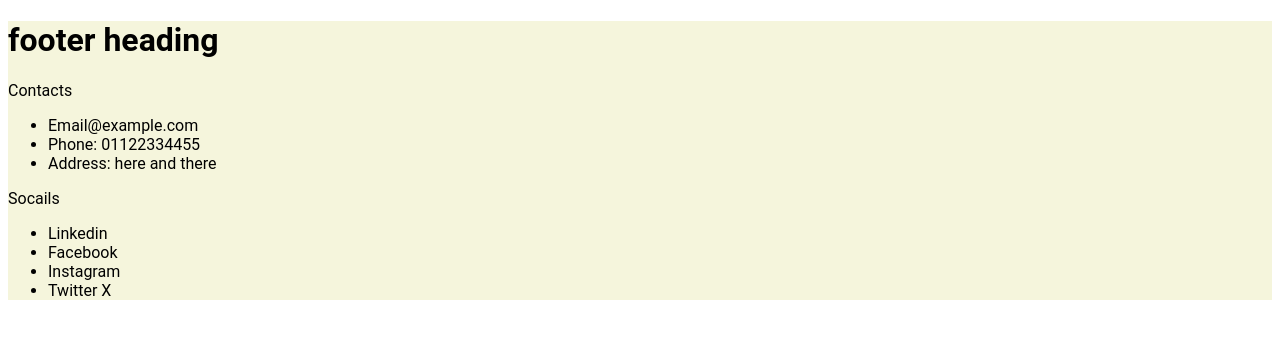
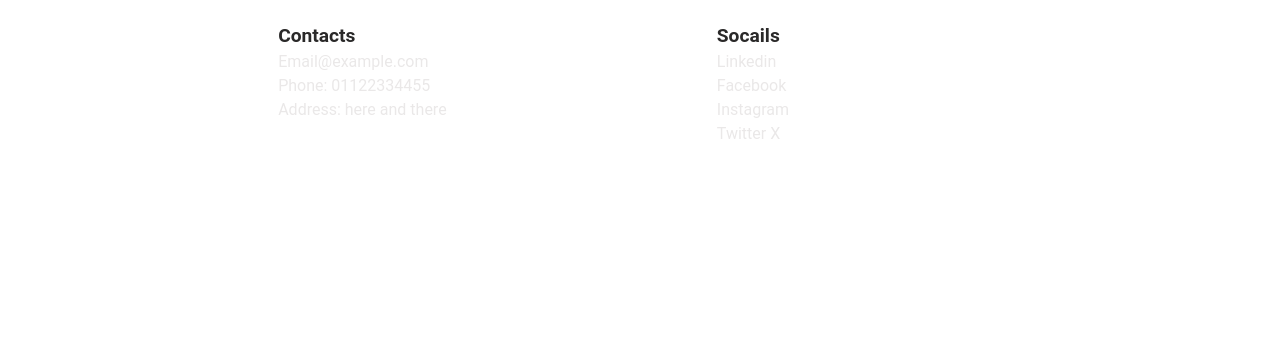
Before and after one commit to hassan388/website-project-1, a plain HTML site: page footer.html in a window 1280 px wide. Drawn offline with Linux system fonts and the light colour scheme.

Commit message:
Footer completed successfully

```diff
--- a/Styles/footer.css
+++ b/Styles/footer.css
@@ -3,10 +3,28 @@
     padding: none;
     font-family: "Roboto", system-ui;
     height: auto;
-    width: 100%;
-    background-color: beige;
-    bottom:0;
-    margin-bottom: 0;
-    position: -webkit-sticky;
-    position: relative;
+    width: 80%;
+    padding-bottom:50px;
 }
+.footer_body{
+    display: flex;
+    flex-direction: row;
+    justify-content: space-evenly;
+    align-items: stretch;
+    color: rgb(234, 232, 232);
+}
+.footer_body li{
+    list-style-type: none;
+    margin-top: 5px;
+}
+.footer_body span{
+    font-size: larger;
+    font-weight: bold;
+    color: rgb(42, 41, 41);
+}
+.footer_contacts li{
+    cursor: pointer;
+}
+.footer_contacts li:hover{
+    list-style-type:disc;
+}
--- a/Styles/index.css
+++ b/Styles/index.css
@@ -6,6 +6,22 @@ body{
     font-style: normal;
     background-color:white;
     overflow-x: hidden;
+    display: flex;
+    flex-direction: column;
+    align-items: stretch;
+    justify-content:stretch;
+}
+.footer_mian{
+    width: 100%;
+    height: 300px;
+    background-color: rgb(0, 96, 152);
+    display: flex;
+    flex-direction: column;
+    justify-content: center;
+    align-items: center;
+}
+.main {
+    flex: 1;
 }
 
 .index_header{
--- a/footer.html
+++ b/footer.html
@@ -9,18 +9,17 @@
 <body>
         <footer class="footer">
             <div class="footer_body">
-                <h1>footer heading</h1>
                 <div class="footer_contacts">
-                    <span>Contacts</span>
                     <ul>
+                        <span>Contacts</span>
                     <li>Email@example.com</li>
                     <li>Phone: 01122334455</li>
                     <li>Address: here and there</li>
                     </ul>
                 </div>
                 <div class="footer_soc">
-                    <span>Socails</span>
                     <ul>
+                        <span>Socails</span>
                         <li>Linkedin</li>
                         <li>Facebook</li>
                         <li>Instagram</li>
```
Also changed, not shown: header.html (+2 -2 lines).
